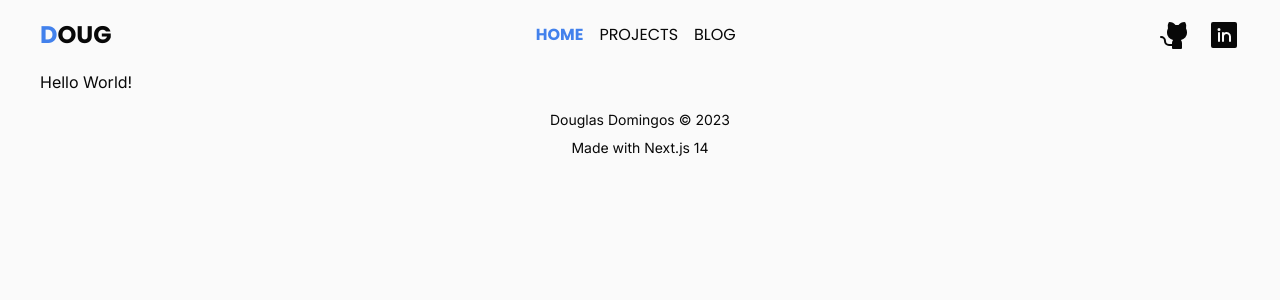
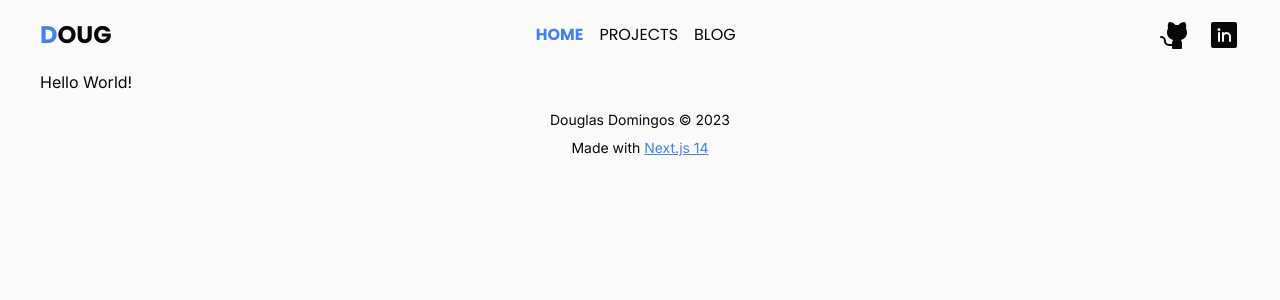
Before and after one commit to dougdomingos/portfolio, a Next.js app: page / in a window 1280 px wide. Shown: the top 300 px of the page. Built offline with nearby package versions, Linux system fonts and the light colour scheme.

Commit message:
chore: add color to footer link

```diff
--- a/src/components/layout/Footer/index.tsx
+++ b/src/components/layout/Footer/index.tsx
@@ -2,7 +2,10 @@ const Footer = () => (
   <footer className='flex flex-col gap-2 py-4 text-sm justify-center text-center w-full'>
     <span>Douglas Domingos &copy; {new Date().getFullYear()}</span>
     <span>
-      Made with <a href='https://nextjs.org'>Next.js 14</a>
+      Made with{' '}
+      <a className='text-primary underline' href='https://nextjs.org'>
+        Next.js 14
+      </a>
     </span>
   </footer>
 );
```
